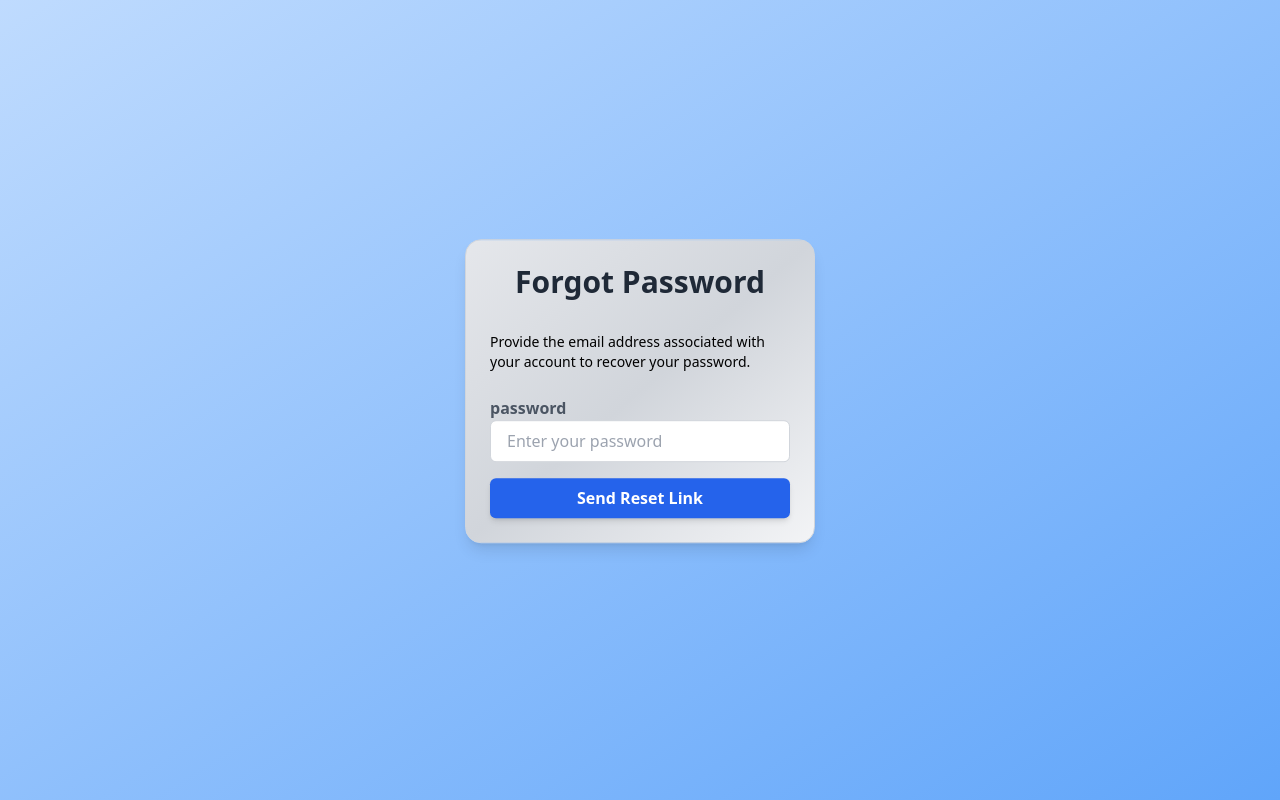
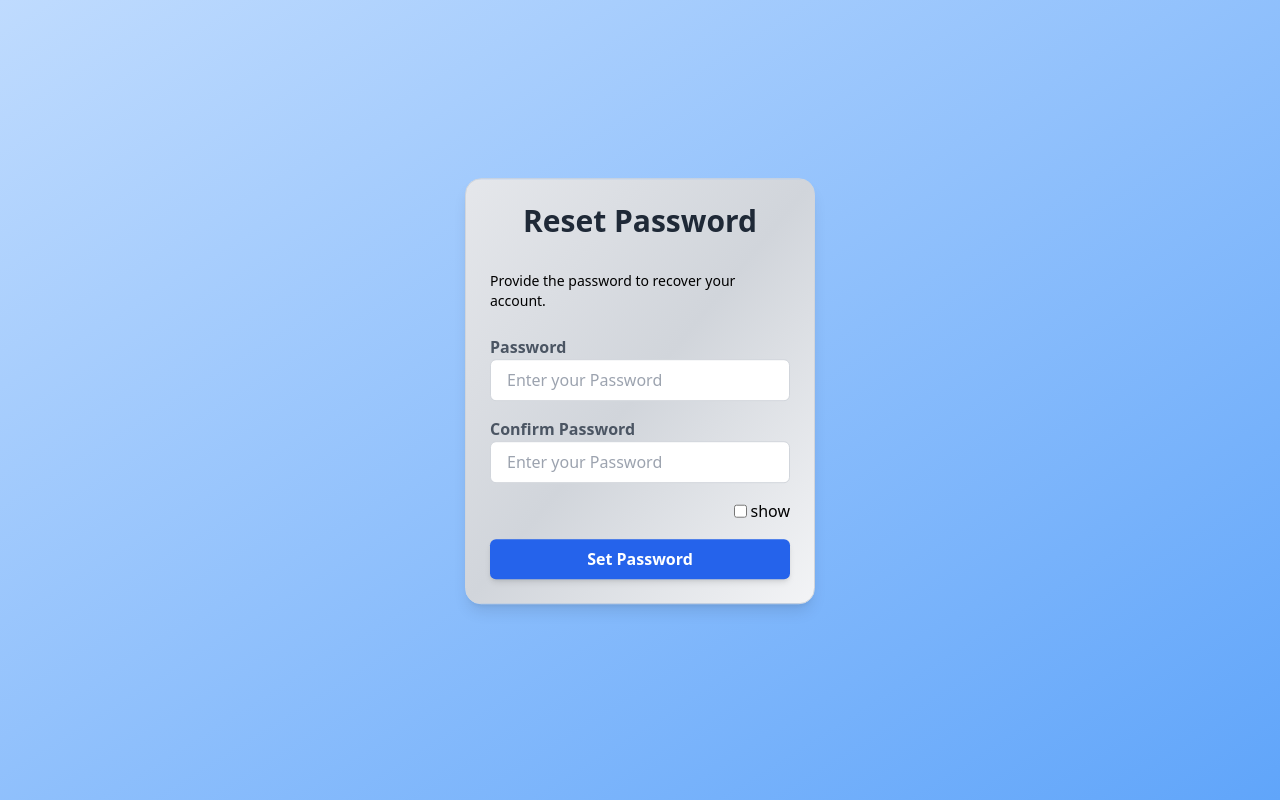
Before and after one commit to Varad80076/AuthAppLogin, a React (Vite) app in the folder Frontend/Login/: page /reset-password/1 in a window 1280 px wide. Built offline with nearby package versions, Linux system fonts and the light colour scheme; no server answers.

Commit message:
all updated code fully completed

```diff
--- a/Frontend/Login/src/Component/AllRoutes.jsx
+++ b/Frontend/Login/src/Component/AllRoutes.jsx
@@ -10,6 +10,7 @@ function AllRoutes() {
     <div className='flex flex-col items-center justify-center h-fit gap-10 w-full min-h-screen bg-gradient-to-br from-blue-200 to-blue-400 '>
       <Routes>
         <Route path="/" element={<Login />} />
+        <Route path="/login" element={<Login />} />
         <Route path="/signup" element={<SignUp />} />
         <Route path="/next" element={<NextComponent />} />
         <Route path="/forget" element={<Forget />} />
--- a/Frontend/Login/src/Component/Forget.jsx
+++ b/Frontend/Login/src/Component/Forget.jsx
@@ -7,8 +7,6 @@ import { useNavigate } from "react-router-dom";
 const ForgotPasswordForm = () => {
   const [email, setEmail] = useState('');
   const [isLoading, setIsLoading] = useState(false);
-  // const location = useLocation();
-  // const { email} = location.state || {};
   const navigate = useNavigate();
 
     //HANDLE RESET PASSWORD
--- a/Frontend/Login/src/Component/Password.jsx
+++ b/Frontend/Login/src/Component/Password.jsx
@@ -6,7 +6,11 @@ import { useLocation} from 'react-router-dom';
 
 const Password = () => {
   const [password, setPassword] = useState('')
+  const [confirmPassword, setConfirmPassword] = useState('')
+  const [showPassword, setShowPassword] = useState(false);
+  const [message, setMessage] = useState("");
   const [token, setToken] = useState("");
+  const [isLoading, setIsLoading] = useState(false);
   const location = useLocation();
   const navigate = useNavigate();
 
@@ -20,14 +24,39 @@ const Password = () => {
     setToken(Token);
   }, [location.search]);
 
+  const handlePasswordChange = (e) => {
+    setPassword(e.target.value);
+    if (confirmPassword && e.target.value !== confirmPassword) {
+      setMessage("Passwords do not match");
+    } else if (confirmPassword && e.target.value === confirmPassword) {
+      setMessage("✓ Passwords match!");
+    } else {
+      setMessage("");
+    }
+  };
 
-
+  const handleConfirmPasswordChange = (e) => {
+    setConfirmPassword(e.target.value);
+    if (password && password !== e.target.value) {
+      setMessage("Passwords do not match");
+    } else if (password && password === e.target.value) {
+      setMessage("✓ Passwords match!");
+    } else {
+      setMessage("");
+    }
+  };
 
     //HANDLE RESET PASSWORD
   const handleResetSubmit = async(event) => {
     event.preventDefault()
-
+    if (password.trim().length == 0 || password == "") {
+      alert("Password value should be in Integer or Number");
+   }
+   if (password.trim() != confirmPassword.trim()) {
+      alert("please check password again");
+   }else{
     try {
+      setIsLoading(true)
         const response = await axios.post(forgetPASS, {
             token,
             password
@@ -49,7 +78,9 @@ const Password = () => {
             alert("Please check email again");
             navigate("/")
     }
-    }
+    }}
+
+
 
 
 
@@ -57,27 +88,78 @@ const Password = () => {
     <div className="w-[350px] h-fit m-5 p-6 justify-center flex flex-col border border-gray-300 shadow-lg bg-gradient-to-br from-gray-200 via-gray-300 to-gray-100 rounded-2xl gap-6 transition-all duration-300 hover:shadow-2xl animate-floating">
 
       <h1 className="text-gray-800 text-3xl font-bold text-center mb-2">
-        Forgot Password
+        Reset Password
       </h1>
-      <h3 className="text-sm text-secondary m-0">Provide the email address associated with your account to recover your password.</h3>
+      <h3 className="text-sm text-secondary m-0">Provide the password to recover your account.</h3>
       <form onSubmit={handleResetSubmit} className="animate-slide-up">
         <ul className="flex flex-col flex-wrap items-start justify-center gap-4">
             <li className="flex flex-col items-start w-full">
-            <label className="text-gray-600 font-semibold">password </label>
+                  <label className="text-gray-600 font-semibold">
+                      Password
+                  </label>
                         <input
                            className="rounded-md border border-gray-300 focus:ring-2 focus:ring-blue-500 focus:outline-none px-4 py-2 w-full text-gray-700 transition-all duration-200"
-              type="text"
-              placeholder="Enter your password"
+                           type={showPassword ? "text" : "password"}
+                           name="password"
+                           placeholder="Enter your Password"
                            value={password}
-              onChange={(e) => setPassword(e.target.value)}
-              required
+                           onChange={handlePasswordChange}
                         />
                      </li>
+            <li className="flex flex-col items-start w-full">
+                  <label className="text-gray-600 font-semibold">
+                      Confirm Password
+                  </label>
+                        <input
+                            className="rounded-md border border-gray-300 focus:ring-2 focus:ring-blue-500 focus:outline-none px-4 py-2 w-full text-gray-700 transition-all duration-200"
+                            type={showPassword ? "text" : "password"}
+                            name="password"
+                            placeholder="Enter your Password"
+                            value={confirmPassword}
+                            onChange={handleConfirmPasswordChange}
+
+                        />
+            </li>
+            <div className='flex flex-col  w-full'>
+                    <div className=' justify-start text-sm text-green-500'>
+                        {message && (
+                              <p
+                                className={`mt-2 justify-center items-center text-xs font-bold ${
+                                  message === "✓ Passwords match!"
+                                    ? "text-green-500"
+                                    : "text-red-500"
+                                }`}
+                              >
+                                {message}
+                              </p>
+                    )}
+                    </div>
+                    <div className="flex justify-end gap-1 w-full">
+                            <input
+                              type="checkbox"
+                              checked={showPassword}
+                              onChange={() => setShowPassword(!showPassword)}
+                              className="form-checkbox text-blue-500 cursor-pointer "
+                            />
+                                  <p
+                                    className="cursor-pointer"
+                                    onClick={() => setShowPassword(!showPassword)}>
+                                    show
+                                  </p>
+                    </div>
+            </div>
             <button
                 type="submit"
                 className="bg-blue-600 hover:bg-blue-700 text-white font-semibold px-4 py-2 rounded-md w-full shadow-md hover:shadow-lg transition-all duration-200 transform hover:-translate-y-1"
+                disabled={isLoading} // Disable button while loading
             >
-            Send Reset Link
+                  {password == ""||confirmPassword == "" ?("Set Password"):(isLoading ? (
+                        <>
+                            Reseting...
+                        </>
+                    ) : (
+                        "Set Password"
+                    ))}
             </button>
         </ul>
       </form>
--- a/Frontend/Login/src/Component/SignUp.jsx
+++ b/Frontend/Login/src/Component/SignUp.jsx
@@ -8,22 +8,46 @@ import { Link } from "react-router-dom";
 function SignUp() {
    const [name, setName] = useState("");
    const [email, setEmail] = useState("");
-   const [password, setpassword] = useState("");
-   const [confpassword, setconfpassword] = useState("");
+   const [password, setpassword] = useState(""  );
+   const [confirmPassword, setconfirmPassword] = useState("");
    const [isSignUp, setIsSignUp] = useState(true);
    const [showPassword, setShowPassword] = useState(false);
+   const [message, setMessage] = useState("");
    const navigate = useNavigate();
 
    const toggleForm = () => {
       setIsSignUp(!isSignUp);
    };
 
+   const handlePasswordChange = (e) => {
+      setpassword(e.target.value);
+      if (confirmPassword && e.target.value !== confirmPassword) {
+        setMessage("Passwords do not match");
+      } else if (confirmPassword && e.target.value === confirmPassword) {
+        setMessage("✓ Passwords match!");
+      } else {
+        setMessage("");
+      }
+    };
+
+    const handleConfirmPasswordChange = (e) => {
+      setconfirmPassword(e.target.value);
+      if (password && password !== e.target.value) {
+        setMessage("Passwords do not match");
+      } else if (password && password === e.target.value) {
+        setMessage("✓ Passwords match!");
+      } else {
+        setMessage("");
+      }
+    };
+
+
    const collectData = async (e) => {
       e.preventDefault();
       if (password.trim().length == 0 || password == "") {
          alert("Password value should be in Integer or Number");
       }
-      if (password.trim() != confpassword.trim()) {
+      if (password.trim() != confirmPassword.trim()) {
          alert("please check password again");
       } else {
          try {
@@ -48,21 +72,21 @@ function SignUp() {
             setName("");
             setEmail("");
             setpassword("");
-            setconfpassword("");
+            confirmPassword("");
          } catch (error) {
             if (error.response && error.response.status === 404) {
                alert("Failed to send message. Please try again later.", error);
                setName("");
                setEmail("");
                setpassword("");
-               setconfpassword("");
+               confirmPassword("");
             }
             else{
                alert("Email is already exists", error);
                setName("");
                setEmail("");
                setpassword("");
-               setconfpassword("");
+               confirmPassword("");
             }
          }
       }
@@ -113,7 +137,7 @@ function SignUp() {
                            name="password"
                            placeholder="Enter your Password"
                            value={password}
-                           onChange={(e) => setpassword(e.target.value)}
+                           onChange={handlePasswordChange}
                         />
                      </li>
                      <li className="flex flex-col items-start w-full">
@@ -125,10 +149,24 @@ function SignUp() {
                            type={showPassword ? "text" : "password"}
                            name="password"
                            placeholder="Enter your Password"
-                           value={confpassword}
-                           onChange={(e) => setconfpassword(e.target.value)}
+                           value={confirmPassword}
+                           onChange={handleConfirmPasswordChange}
                         />
                      </li>
+                     <div className='flex flex-col  w-full'>
+                    <div className=' justify-start text-sm text-green-500'>
+                        {message && (
+                              <p
+                                className={` justify-center items-center text-xs font-bold ${
+                                  message === "✓ Passwords match!"
+                                    ? "text-green-700"
+                                    : "text-red-400"
+                                }`}
+                              >
+                                {message}
+                              </p>
+                    )}
+                    </div>
                     <div className="flex justify-end gap-1 w-full">
                             <input
                               type="checkbox"
@@ -141,6 +179,7 @@ function SignUp() {
                                     onClick={() => setShowPassword(!showPassword)}>
                                     show
                                   </p>
+                    </div>
             </div>
                      <button
                         className="bg-blue-600 hover:bg-blue-700 text-white font-semibold px-4 py-2 rounded-md w-full shadow-md hover:shadow-lg transition-all duration-200 transform hover:-translate-y-1"
```
Also changed, not shown: Frontend/Login/src/Component/Login.jsx (+20 -2 lines), 1 other file (tests, documents, lock files or other folders). Lines whose indentation alone changed are shown as unchanged.
